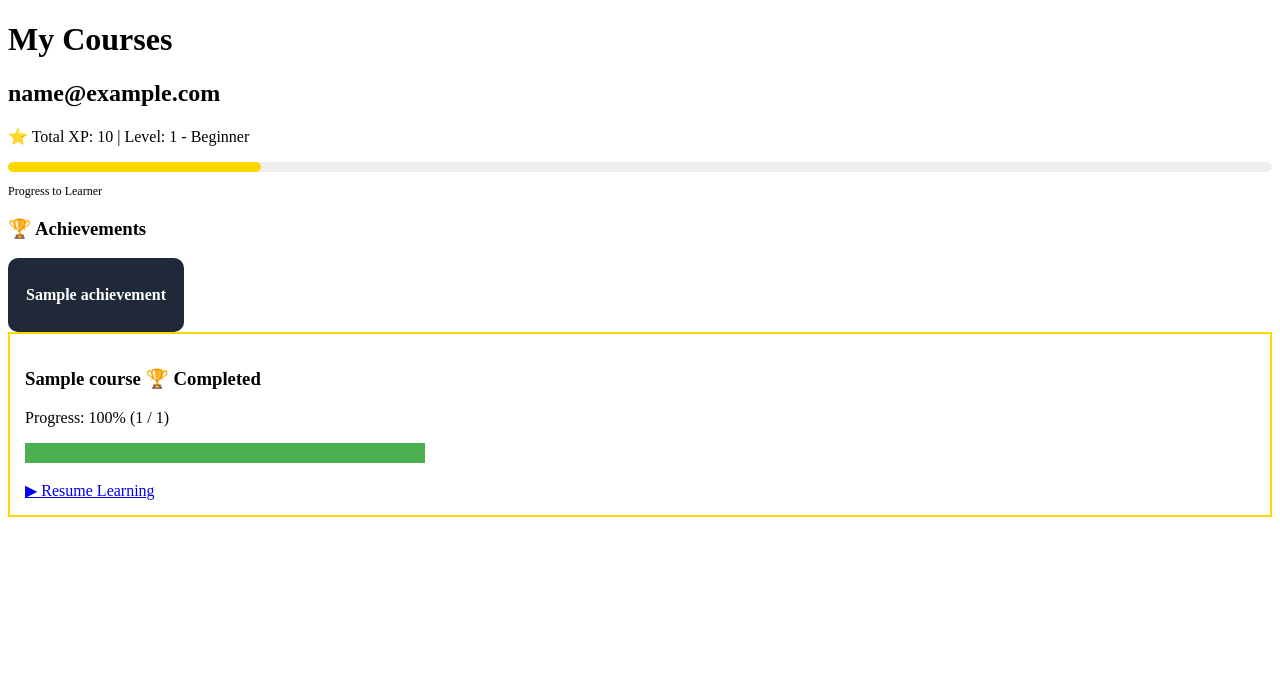
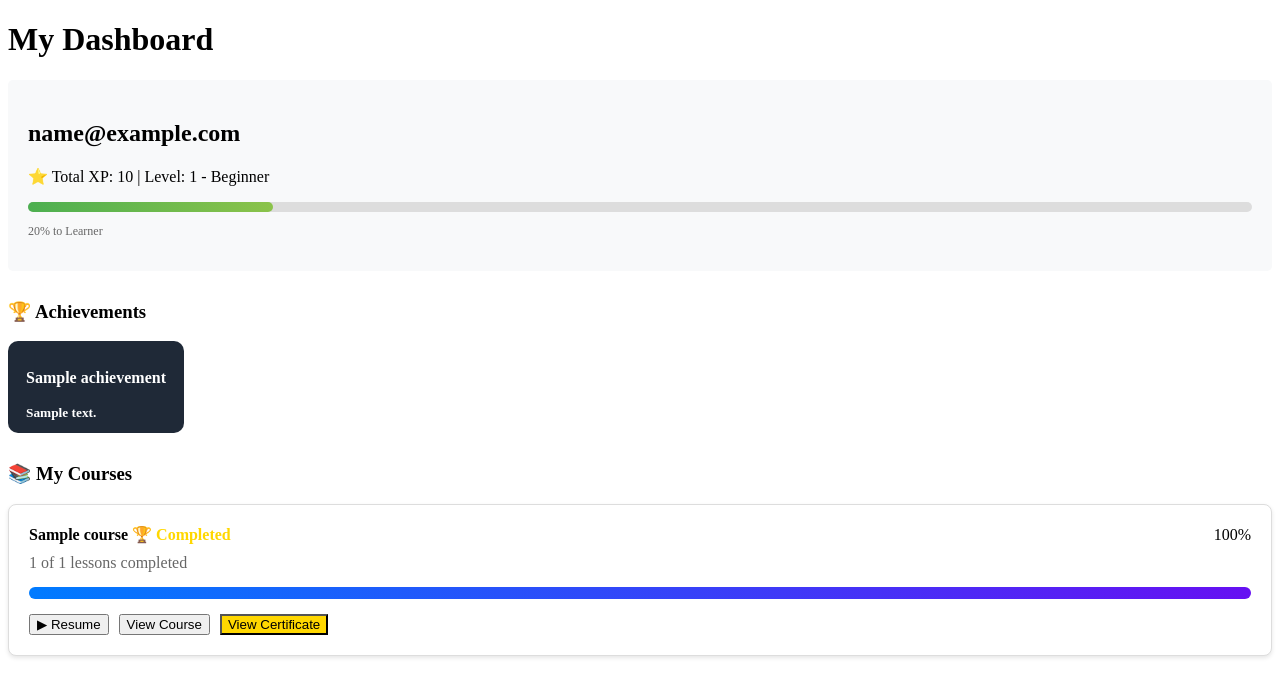
Before and after one commit to alimustafa0/-ai_learning_platform, a Django app: page /courses/dashboard/ in a window 1280 px wide. Shown: the part 36-733 px from the top of the page. Run offline with Django 5.2, Linux system fonts and the light colour scheme; a user stored in the database is signed in; tables that the repository leaves empty hold one stand-in row (values such as "Sample post"); some libraries are stand-ins or nearby versions.

Commit message:
Enhance dashboard with improved layout and error handling
- Separate user stats (XP, level) from course data in dashboard view
- Fix edge case for users with no enrolled courses
- Improve dashboard template with better styling and progress visualization
- Add 'Browse Courses' button for empty state
- Show individual course progress bars with completion status

```diff
--- a/courses/templates/courses/dashboard.html
+++ b/courses/templates/courses/dashboard.html
@@ -2,89 +2,106 @@
 
 {% block content %}
 
-    <h1>My Courses</h1>
+    <h1>My Dashboard</h1>
 
-    <div class="profile-header">
+    <div class="profile-header" style="margin-bottom: 30px; padding: 20px; background: #f8f9fa; border-radius: 5px;">
+        <h2>{{ request.user.email }}</h2>
+        <p>⭐ Total XP: {{ total_xp }} | Level: {{ level_number }} - {{ level_title }}</p>
 
-        <!-- {% if messages %}
-            {% for message in messages %}
-                <div style="padding:15px; background-color: #d4edda; color: #155724; border: 1px solid #c3e6cb; border-radius: 5px; margin-bottom: 20px;">
-                    {{ message }}
-                </div>
-            {% endfor %}
-        {% endif %} -->
-
-        <h2>{{ request.user.email }}</h2>
-        <p>⭐ Total XP: {{ data.0.total_xp }} |
-            Level: {{ data.0.level_number }} - {{ data.0.level_title }}</p>
-        <div style="background:#eee; height:10px; border-radius:5px;">
-            <div style="width: {{ data.0.level_progress_percent }}%;
-                        background:gold;
+        <div style="background:#ddd; height:10px; border-radius:5px; margin: 10px 0;">
+            <div style="width: {{ level_progress_percent }}%;
+                        background: linear-gradient(90deg, #4CAF50, #8BC34A);
                         height:10px;
                         border-radius:5px;">
             </div>
         </div>
 
-        <p style="font-size:12px;">
-            Progress to {{ data.0.next_level_title }}
+        <p style="font-size:12px; color: #666;">
+            {{ level_progress_percent }}% to {{ next_level_title }}
         </p>
     </div>
 
     <h3>🏆 Achievements</h3>
 
     <div class="achievements-grid">
-        {% for achievement in data.0.all_achievements %}
+        {% for achievement in all_achievements %}
             <div class="achievement-card
-                {% if achievement.id not in data.0.unlocked_ids %}
+                {% if achievement.id not in unlocked_ids %}
                     locked
                 {% endif %}
             ">
                 <p>{{ achievement.name }}</p>
+                {% if achievement.description %}
+                    <small>{{ achievement.description }}</small>
+                {% endif %}
             </div>
         {% empty %}
             <p>No achievements yet.</p>
         {% endfor %}
     </div>
 
-    {% for item in data %}
+    <h3 style="margin-top: 30px;">📚 My Courses</h3>
+
+    {% if course_data %}
+        {% for item in course_data %}
             <div style="
-            margin-bottom: 30px;
-            padding: 15px;
-            border: 2px solid {% if item.completed %}gold{% else %}#ccc{% endif %};">
+                margin-bottom: 25px;
+                padding: 20px;
+                border: 1px solid #ddd;
+                border-radius: 8px;
+                background: white;
+                box-shadow: 0 2px 4px rgba(0,0,0,0.1);">
 
-            <h3>
+                <div style="display: flex; justify-content: space-between; align-items: center;">
+                    <h4 style="margin: 0;">
                         {{ item.course.title }}
                         {% if item.completed %}
-                    🏆 Completed
+                            <span style="color: gold;">🏆 Completed</span>
                         {% endif %}
-            </h3>
+                    </h4>
+                    <span>{{ item.progress_percentage }}%</span>
+                </div>
 
-            <p>
-                Progress: {{ item.progress_percentage }}%
-                ({{ item.completed_count }} / {{ item.total_lessons }})
+                <p style="margin: 10px 0; color: #666;">
+                    {{ item.completed_count }} of {{ item.total_lessons }} lessons completed
                 </p>
 
                 <div style="
-                width: 400px;
-                background-color: #ddd;
-                height: 20px;
-                margin-top: 5px;
-            ">
+                    background-color: #e9ecef;
+                    height: 12px;
+                    border-radius: 6px;
+                    margin: 15px 0;
+                    overflow: hidden;">
                     <div style="
                         width: {{ item.progress_percentage }}%;
-                    background-color: #4CAF50;
+                        background: linear-gradient(90deg, #007bff, #6610f2);
                         height: 100%;
-                "></div>
+                        transition: width 0.5s ease;">
+                    </div>
                 </div>
 
-            <br>
-
+                <div style="display: flex; gap: 10px;">
                     <a href="{% url 'resume_course' item.course.id %}">
-                ▶ Resume Learning
+                        <button>▶ Resume</button>
+                    </a>
+                    <a href="{% url 'course_detail' item.course.id %}">
+                        <button>View Course</button>
+                    </a>
+                    {% if item.completed %}
+                        <a href="{% url 'course_completed' item.course.id %}">
+                            <button style="background: gold;">View Certificate</button>
+                        </a>
+                    {% endif %}
+                </div>
+            </div>
+        {% endfor %}
+    {% else %}
+        <div style="text-align: center; padding: 40px; color: #666;">
+            <p>You are not enrolled in any courses yet.</p>
+            <a href="{% url 'course_list' %}">
+                <button>Browse Courses</button>
             </a>
         </div>
-    {% empty %}
-        <p>You are not enrolled in any courses yet.</p>
-    {% endfor %}
+    {% endif %}
 
 {% endblock %}
--- a/courses/views.py
+++ b/courses/views.py
@@ -218,9 +218,31 @@ def mark_lesson_complete(request, lesson_id):
 
 @login_required
 def dashboard(request):
+    # Calculate user stats FIRST (independent of enrollments)
+    total_xp = XPEvent.objects.filter(user=request.user).aggregate(total=Sum('points'))['total'] or 0
+    current_level, next_level = get_level_progress(total_xp)
+
+    level_number, level_title, level_xp = current_level
+
+    if next_level:
+        next_level_number, next_level_title, next_level_xp = next_level
+        xp_into_level = total_xp - level_xp
+        xp_range = next_level_xp - level_xp
+        level_progress_percent = int((xp_into_level / xp_range) * 100) if xp_range > 0 else 0
+    else:
+        # user is MAX level
+        next_level_title = "MAX"
+        level_progress_percent = 100
+
+    # Get all achievements for display
+    all_achievements = Achievement.objects.all()
+    unlocked_ids = UserAchievement.objects.filter(
+        user=request.user
+    ).values_list("achievement_id", flat=True)
+
+    # Get enrollments and course progress
     enrollments = request.user.enrollments.select_related("course")
-
-    data = []
+    course_data = []
 
     for enrollment in enrollments:
         course = enrollment.course
@@ -240,54 +262,24 @@ def dashboard(request):
 
         is_completed = completed_count == total_lessons and total_lessons > 0
 
-        total_xp = XPEvent.objects.filter(user=request.user).aggregate(total=Sum('points'))['total'] or 0
-
-        current_level, next_level = get_level_progress(total_xp)
-
-        user_level_number = current_level[0]
-
-        # if user_level_number < course.required_level:
-        #     return render(request, "courses/level_locked.html", {
-        #         "course": course,
-        #         "required_level": course.required_level,
-        #     })
-
-        level_number, level_title, level_xp = current_level
-
-        if next_level:
-            next_level_number, next_level_title, next_level_xp = next_level
-
-            xp_into_level = total_xp - level_xp
-            xp_range = next_level_xp - level_xp
-            level_progress_percent = int((xp_into_level / xp_range) * 100)
-        else:
-            # user is MAX level
-            next_level_number = None
-            next_level_title = "MAX"
-            level_progress_percent = 100
-
-        all_achievements = Achievement.objects.all()
-
-        unlocked_ids = UserAchievement.objects.filter(
-            user=request.user
-        ).values_list("achievement_id", flat=True)
-
-        data.append({
+        course_data.append({
             "course": course,
             "total_lessons": total_lessons,
             "completed_count": completed_count,
             "progress_percentage": progress_percentage,
             "completed": is_completed,
-            "total_xp": total_xp,
-            "level_number": level_number,
-            "level_title": level_title,
-            "level_progress_percent": level_progress_percent,
-            "next_level_title": next_level_title,
-            "all_achievements": all_achievements,
-            "unlocked_ids": unlocked_ids,
         })
 
-    return render(request, "courses/dashboard.html", {"data": data})
+    return render(request, "courses/dashboard.html", {
+        "total_xp": total_xp,
+        "level_number": level_number,
+        "level_title": level_title,
+        "level_progress_percent": level_progress_percent,
+        "next_level_title": next_level_title,
+        "all_achievements": all_achievements,
+        "unlocked_ids": unlocked_ids,
+        "course_data": course_data,  # Renamed from 'data' for clarity
+    })
 
 @login_required
 def resume_course(request, course_id):
```
Lines whose indentation alone changed are shown as unchanged.
